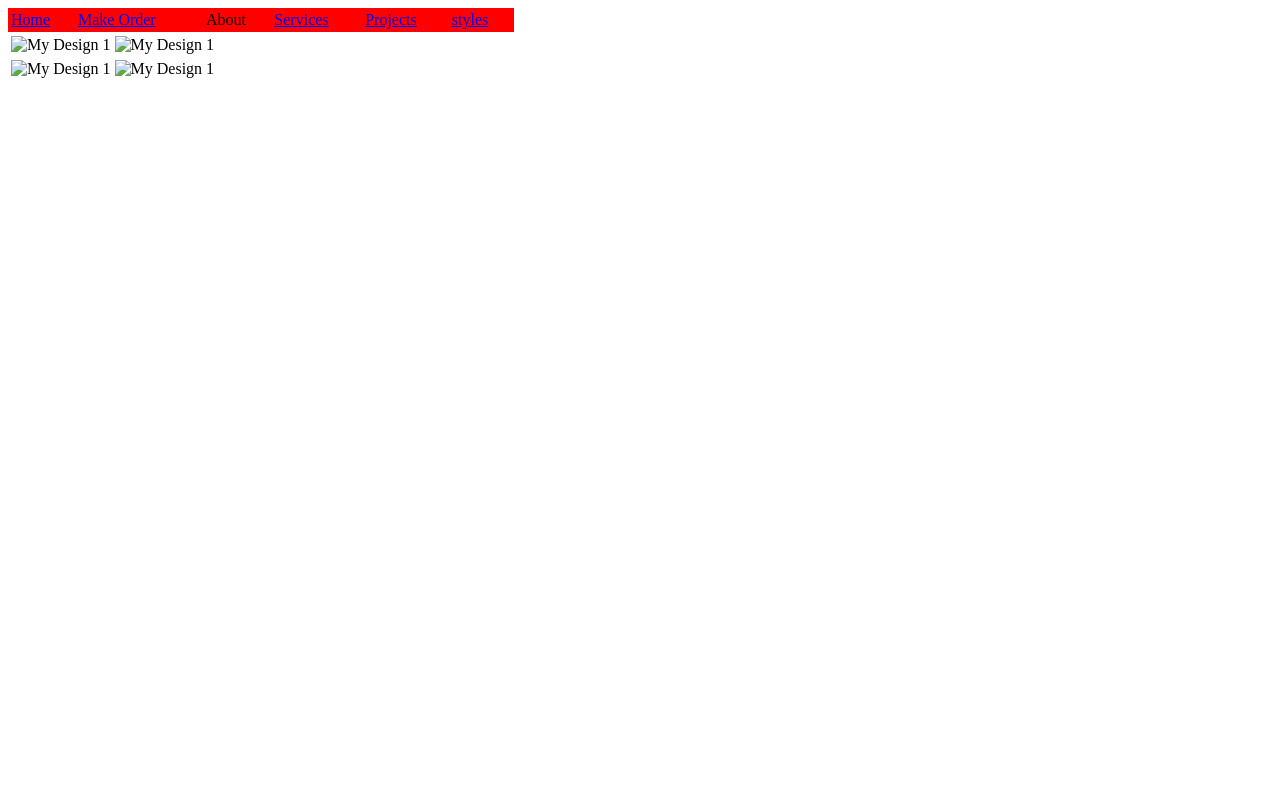
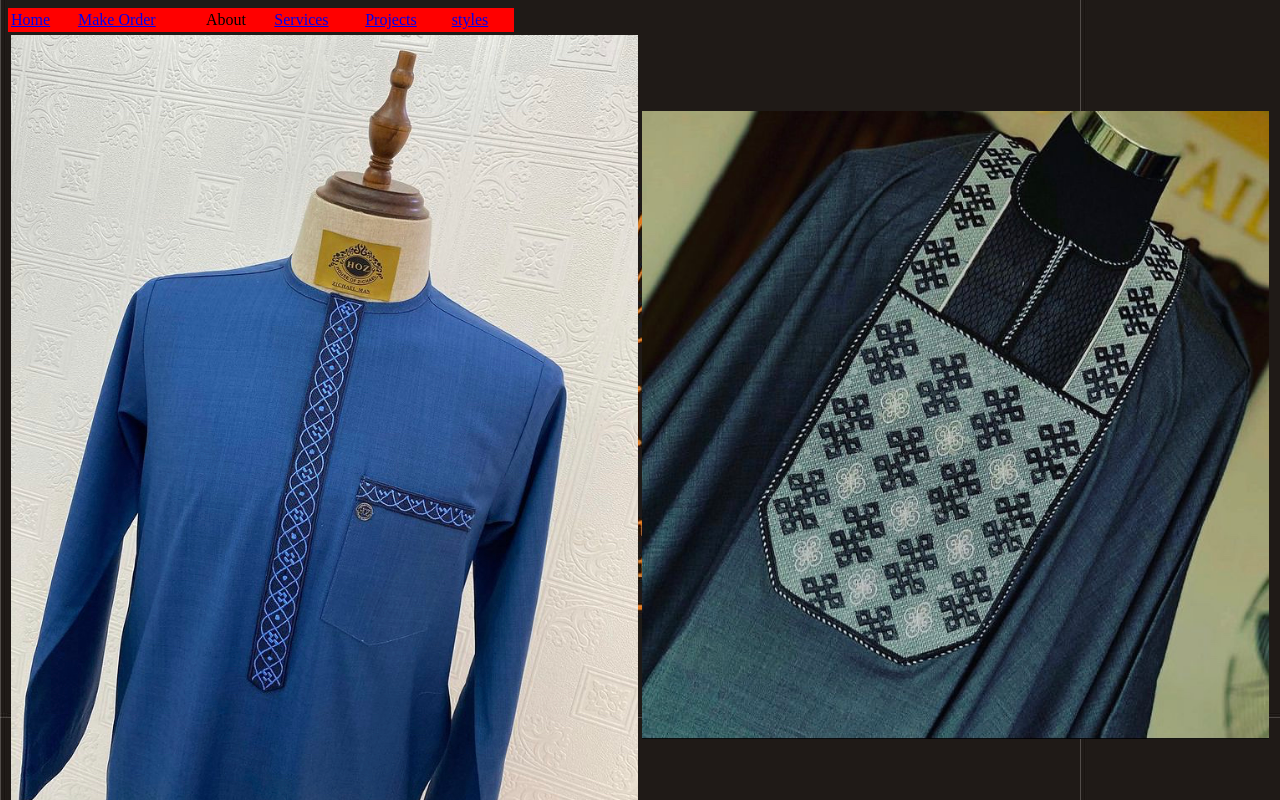
Before and after one commit to sabioyo/sabidesign, a plain HTML site: page styles.html in a window 1280 px wide. Shown: the top 800 px of the page. Drawn offline with Linux system fonts and the light colour scheme.

Commit message:
Create styles.html

```diff
--- a/styles.html
+++ b/styles.html
@@ -2,7 +2,7 @@
 <html lang="en">
 <head>
  </head>
-<body bgcolor="" background="legacy.jpg">
+<body bgcolor="" background="A0C02DE6-EF70-4F94-85F0-A4288770A2E2.jpeg">
     <div align="left">
         <table width = "40%", bgcolor="red">
             <tr>
@@ -17,23 +17,23 @@
            <table>
                <tr>
                     <td width="50%">
-                        <img src="des1.png" alt="My Design 1"width="100%" align="center">
+                        <img src="283D5AFE-7FA1-4C22-8C6F-298397548D24.jpeg" alt="My Design 1"width="100%" align="center">
                     </td>
 
 
 
                     <td width="50%">
-                        <img src="des2.png" alt="My Design 1"width="100%" align="center">
+                        <img src="7B073823-4B37-4DF9-BBA8-1FBA81058CA4.jpeg" alt="My Design 1"width="100%" align="center">
                     </td>
                 </tr>
 
                <tr>
                     <td width="50%">
-                        <img src="des3.png" alt="My Design 1"width="100%" align="center">
+                        <img src="B32C98AD-0BD6-43D8-BD12-E5A547356F84.jpeg" alt="My Design 1"width="100%" align="center">
                     </td>
 
                     <td width="50%">
-                        <img src="des4. png" alt="My Design 1"width="100%" align="center">
+                        <img src="B6CCCB95-C314-4D55-B61D-790D5D5D3C0B.jpeg" alt="My Design 1"width="100%" align="center">
                     </td>
                 </tr>
            </table>
```
